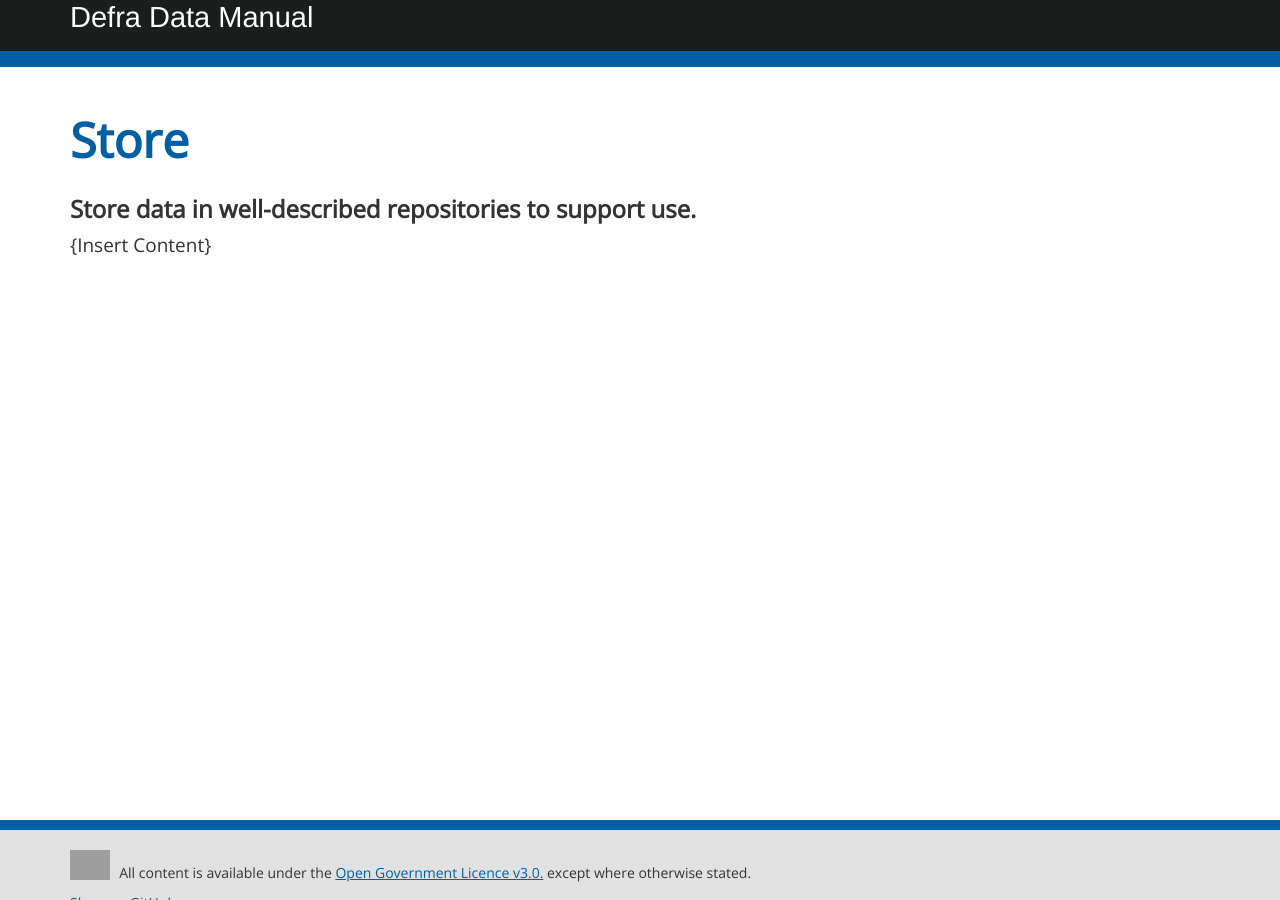
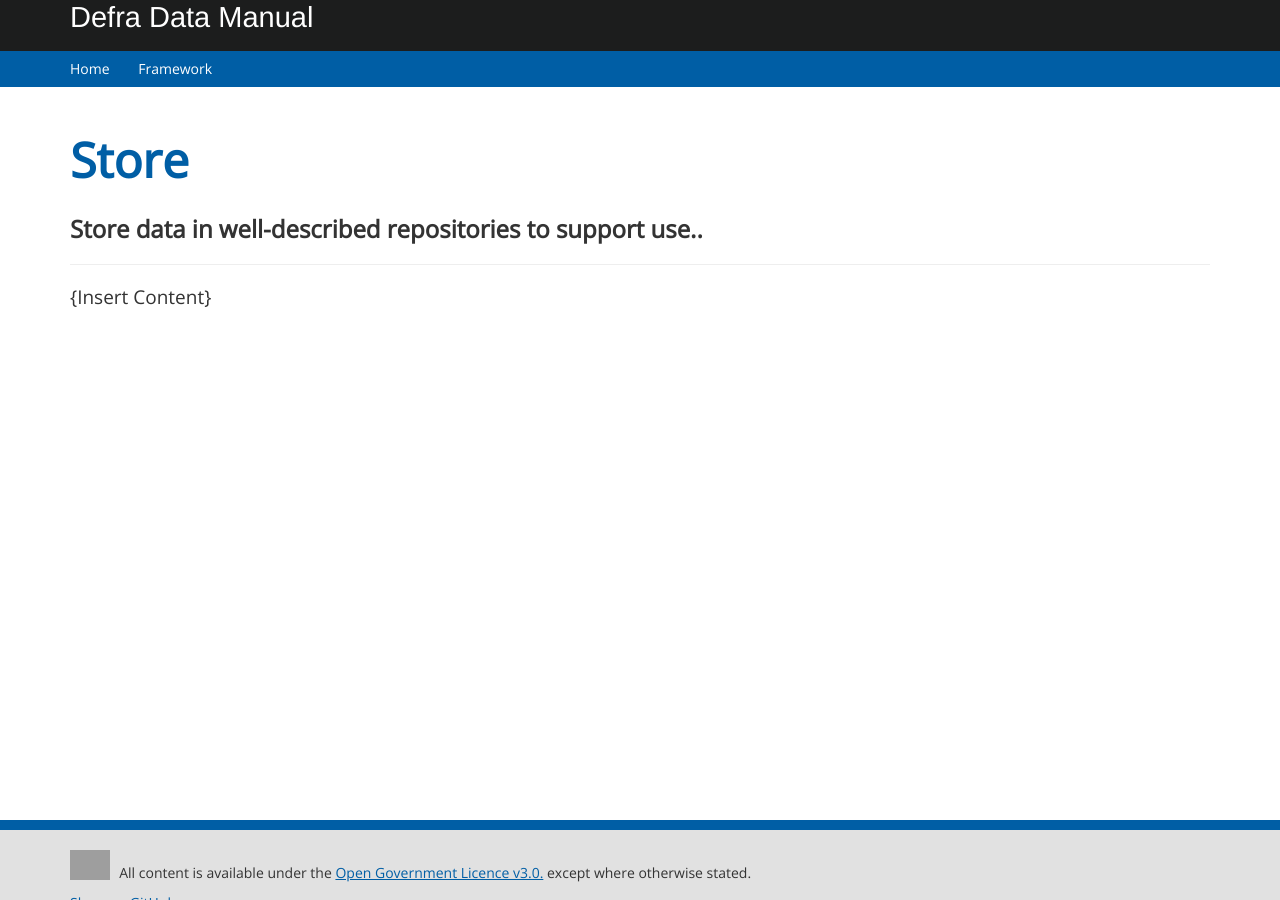
Before and after one commit to andjnewman/DDM, a Jekyll site: the page built from framework/store.md, in a window 1280 px wide. Built offline with Jekyll 4.4.1, drawn with Linux system fonts in a browser that asks for light colours.

Commit message:
Update store.md

```diff
--- a/framework/store.md
+++ b/framework/store.md
@@ -1,13 +1,25 @@
 ---
 layout: default
 title: Store
-headline: Store data in well-described repositories to support use.
+subtitle: |
+  Store data in well-described repositories to support use..
+type: guide
 categories: [framework]
 roles: [Everyone]
+status: draft
+breadcrumbs:
+  -
+    title: Home
+    url: /DDM
+  -
+    title: Framework
+    url: /DDM/framework/framework
 ---
 
 # {{ page.title }}
 
-## {{ page.headline }}
+## {{ page.subtitle }}
+
+***
 
 {Insert Content}
```
